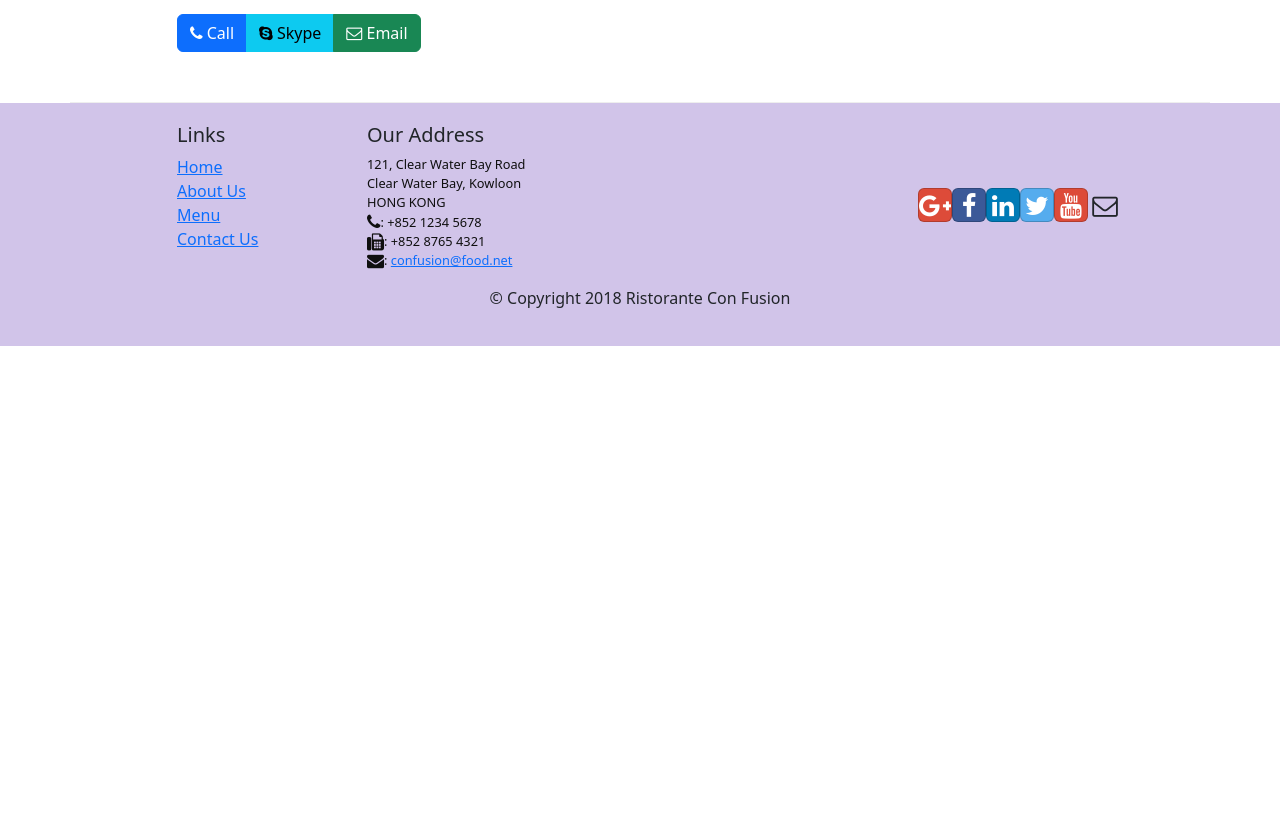
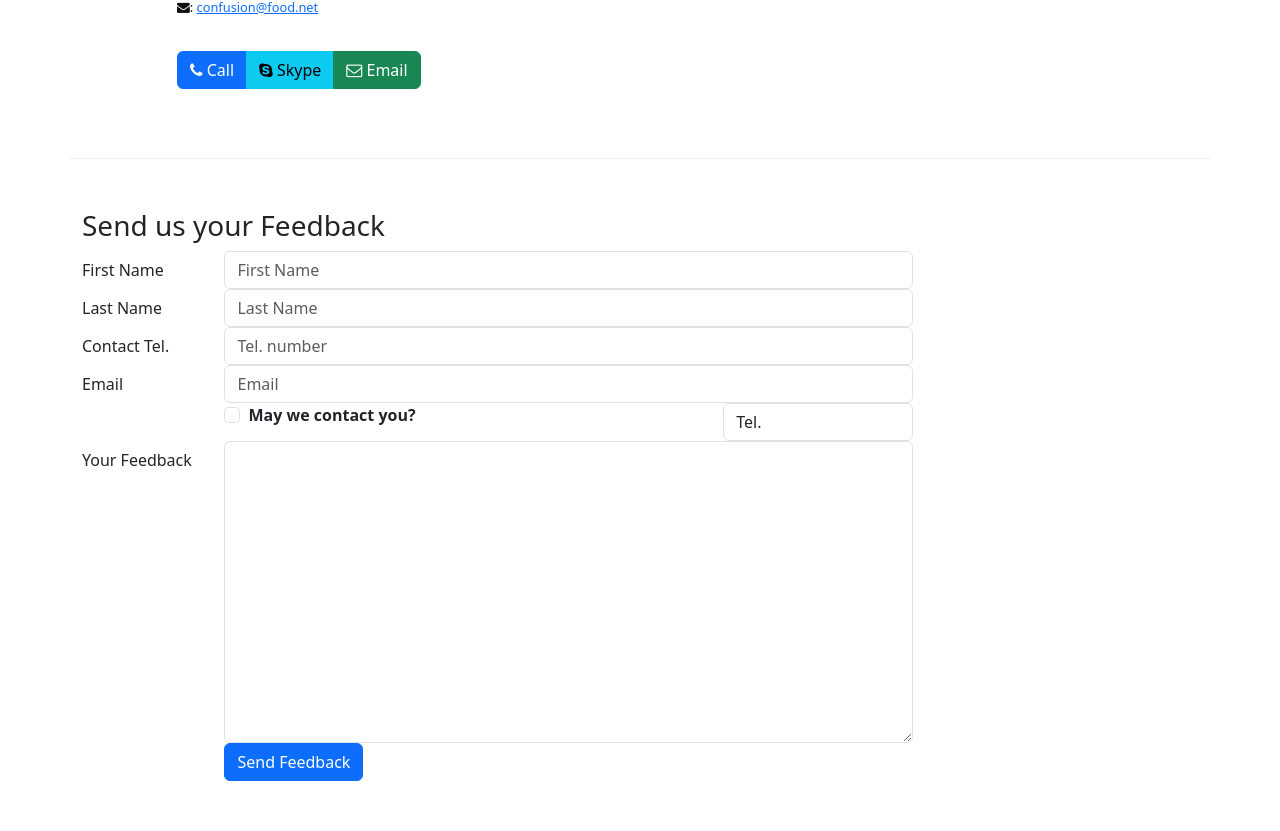
Before and after one commit to QuocKhanh2903/React, a React (Create React App) app: page /contactus in a window 1280 px wide. Shown: the part 689-1520 px from the top of the page. Before the commit the page ends 1035 px from the top, so only its background shows below. Built offline with nearby package versions, Linux system fonts and the light colour scheme.

Commit message:
Controlled Forms

```diff
--- a/src/components/ContactComponent.js
+++ b/src/components/ContactComponent.js
@@ -1,12 +1,96 @@
-import React from 'react';
-import { Breadcrumb, BreadcrumbItem } from 'reactstrap';
+import React, { Component } from 'react';
+import { Breadcrumb, BreadcrumbItem,
+            Button, Form, FormGroup, Label, Input, Col } from 'reactstrap';
+
 import { Link } from 'react-router-dom';
 
 
-function Contact() {
+
+// function Contact() {
+//     return(
+//         <div className="container">
+//             <div className="row row-content">
+//                 <div className="row">
+//                     <Breadcrumb>
+//                         <BreadcrumbItem><Link to="/home">Home</Link></BreadcrumbItem>
+//                         <BreadcrumbItem active>Contact Us</BreadcrumbItem>
+//                     </Breadcrumb>
+//                     <div className="col-12">
+//                         <h3>Contact Us</h3>
+//                         <hr />
+//                     </div>
+//                 </div>
+
+
+
+//                 <div className="col-12">
+//                 <h3>Location Information</h3>
+//                 </div>
+//                 <div className="col-12 col-sm-4 offset-sm-1">
+//                         <h5>Our Address</h5>
+//                         <address>
+//                         121, Clear Water Bay Road<br />
+//                         Clear Water Bay, Kowloon<br />
+//                         HONG KONG<br />
+//                         <i className="fa fa-phone"></i>: +852 1234 5678<br />
+//                         <i className="fa fa-fax"></i>: +852 8765 4321<br />
+//                         <i className="fa fa-envelope"></i>: <a href="mailto:confusion@food.net">confusion@food.net</a>
+//                         </address>
+//                 </div>
+//                 <div className="col-12 col-sm-6 offset-sm-1">
+//                     <h5>Map of our Location</h5>
+//                 </div>
+//                 <div className="col-12 col-sm-11 offset-sm-1">
+//                     <div className="btn-group" role="group">
+//                         <a role="button" className="btn btn-primary" href="tel:+85212345678"><i className="fa fa-phone"></i> Call</a>
+//                         <a role="button" className="btn btn-info"><i className="fa fa-skype"></i> Skype</a>
+//                         <a role="button" className="btn btn-success" href="mailto:confusion@food.net"><i className="fa fa-envelope-o"></i> Email</a>
+//                     </div>
+//                 </div>
+//             </div>
+//         </div>
+//     );
+// }
+
+class Contact extends Component {
+    constructor(props) {
+        super(props);
+
+        this.state = {
+            firstname: '',
+            lastname: '',
+            telnum: '',
+            email: '',
+            agree: false,
+            contactType: 'Tel.',
+            message: ''
+        };
+
+        this.handleInputChange = this.handleInputChange.bind(this);
+        this.handleSubmit = this.handleSubmit.bind(this);
+    }
+
+    handleInputChange(event) {
+        const target = event.target;
+        const value = target.type === 'checkbox' ? target.checked : target.value;
+        const name = target.name;
+
+        this.setState({
+          [name]: value
+        });
+    }
+
+    handleSubmit(event) {
+        console.log('Current State is: ' + JSON.stringify(this.state));
+        alert('Current State is: ' + JSON.stringify(this.state));
+        event.preventDefault();
+    }
+
+
+
+    render() {
         return(
             <div className="container">
-            <div className="row row-content">
                 <div className="row">
                     <Breadcrumb>
                         <BreadcrumbItem><Link to="/home">Home</Link></BreadcrumbItem>
@@ -17,9 +101,7 @@
                         <hr />
                     </div>
                 </div>
-
-
-
+                <div className="row row-content">
                     <div className="col-12">
                         <h3>Location Information</h3>
                     </div>
@@ -45,8 +127,100 @@
                         </div>
                     </div>
                 </div>
+
+                <div className="row row-content">
+                   <div className="col-12">
+                      <h3>Send us your Feedback</h3>
                    </div>
-    );
+                    <div className="col-12 col-md-9">
+                        <Form onSubmit={this.handleSubmit}>
+                            <FormGroup row>
+                                <Label htmlFor="firstname" md={2}>First Name</Label>
+                                <Col md={10}>
+                                    <Input type="text" id="firstname" name="firstname"
+                                        placeholder="First Name"
+                                        value={this.state.firstname}
+                                        onChange={this.handleInputChange} />
+                                </Col>
+                            </FormGroup>
+                            <FormGroup row>
+                                <Label htmlFor="lastname" md={2}>Last Name</Label>
+                                <Col md={10}>
+                                    <Input type="text" id="lastname" name="lastname"
+                                        placeholder="Last Name"
+                                        value={this.state.lastname}
+                                        onChange={this.handleInputChange} />
+                                </Col>
+                            </FormGroup>
+                            <FormGroup row>
+                            <Label htmlFor="telnum" md={2}>Contact Tel.</Label>
+                                <Col md={10}>
+                                    <Input type="tel" id="telnum" name="telnum"
+                                        placeholder="Tel. number"
+                                        value={this.state.telnum}
+                                        onChange={this.handleInputChange} />
+                                </Col>
+                            </FormGroup>
+                            <FormGroup row>
+                                <Label htmlFor="email" md={2}>Email</Label>
+                                <Col md={10}>
+                                    <Input type="email" id="email" name="email"
+                                        placeholder="Email"
+                                        value={this.state.email}
+                                        onChange={this.handleInputChange} />
+                                </Col>
+                            </FormGroup>
+                            <FormGroup row>
+                                <Col md={{size: 6, offset: 2}}>
+                                    <FormGroup check>
+                                        <Label check>
+                                            <Input type="checkbox"
+                                                name="agree"
+                                                checked={this.state.agree}
+                                                onChange={this.handleInputChange} /> {' '}
+                                            <strong>May we contact you?</strong>
+                                        </Label>
+                                    </FormGroup>
+                                </Col>
+                                <Col md={{size: 3, offset: 1}}>
+                                    <Input type="select" name="contactType"
+                                            value={this.state.contactType}
+                                            onChange={this.handleInputChange}>
+                                        <option>Tel.</option>
+                                        <option>Email</option>
+                                    </Input>
+                                </Col>
+                            </FormGroup>
+                            <FormGroup row>
+                                <Label htmlFor="message" md={2}>Your Feedback</Label>
+                                <Col md={10}>
+                                    <Input type="textarea" id="message" name="message"
+                                        rows="12"
+                                        value={this.state.message}
+                                        onChange={this.handleInputChange}></Input>
+                                </Col>
+                            </FormGroup>
+                            <FormGroup row>
+                                <Col md={{size: 10, offset: 2}}>
+                                    <Button type="submit" color="primary">
+                                        Send Feedback
+                                    </Button>
+                                </Col>
+                            </FormGroup>
+                        </Form>
+                    </div>
+               </div>
+
+
+            </div>
+
+
+        )
+
+
     }
 
+  }
+
+
 export default Contact;
```
Lines whose indentation alone changed are shown as unchanged.
